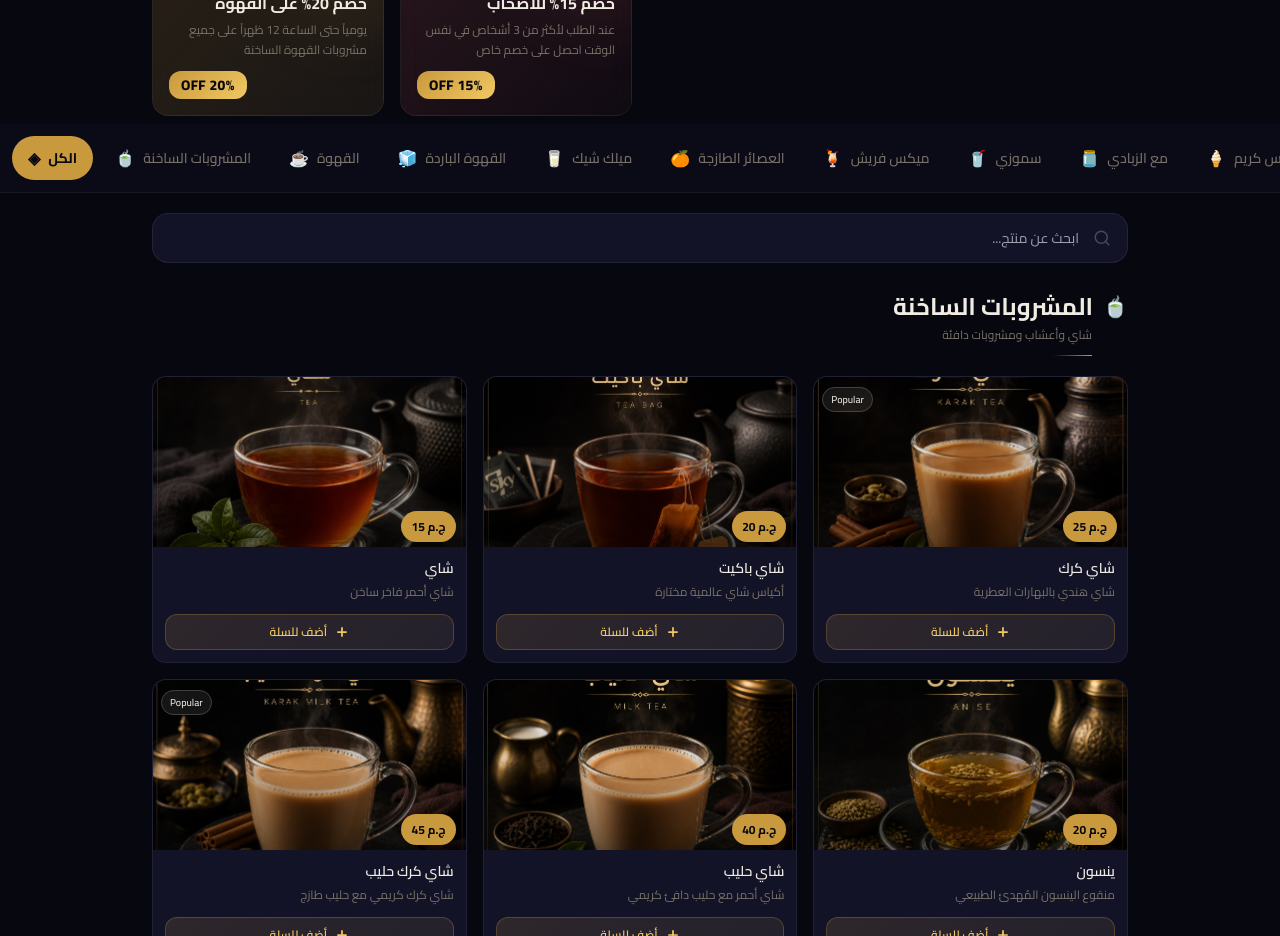
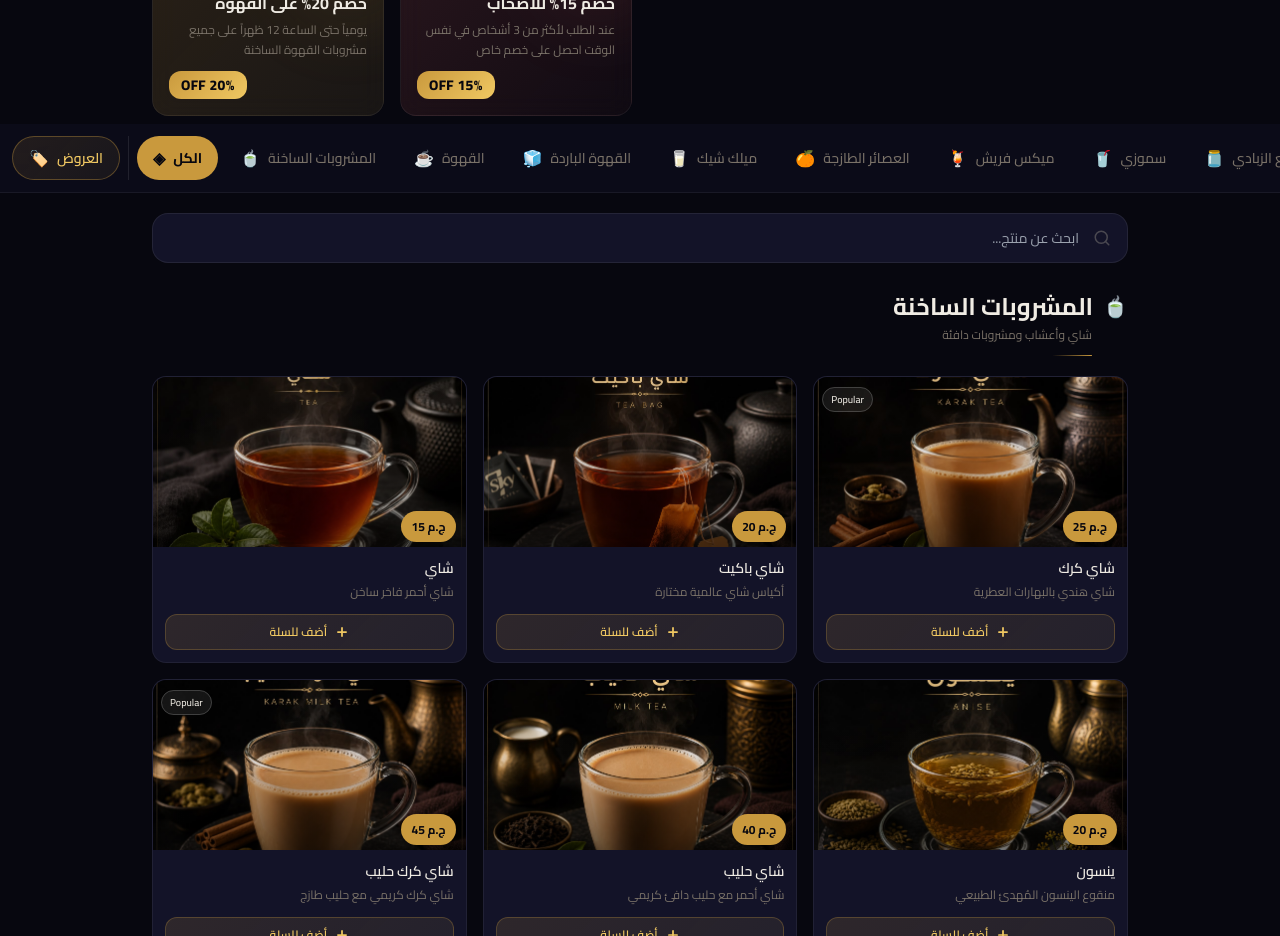
Before and after one commit to Eslam-muhamed/menu_NEW, a React (Vite) app: page / in a window 1280 px wide. Shown: the part 840-1776 px from the top of the page. Built offline with nearby package versions, Linux system fonts and the light colour scheme; a web font is replaced by a local one.

Commit message:
edit offer section location

```diff
--- a/src/components/features/CategoryNav.tsx
+++ b/src/components/features/CategoryNav.tsx
@@ -42,6 +42,31 @@ export default function CategoryNav({ categories, activeCategory, onCategoryChan
         ref={scrollContainerRef}
         className="flex items-center gap-1.5 px-3 py-3 overflow-x-auto scrollbar-hide"
       >
+        {/* ── Offers shortcut ──────────────────────────── */}
+        <button
+          onClick={() => {
+            document.getElementById('offers-section')?.scrollIntoView({ behavior: 'smooth', block: 'start' });
+          }}
+          className="flex items-center gap-2 px-4 py-2 rounded-full text-sm font-body font-semibold whitespace-nowrap flex-shrink-0 transition-all duration-300 min-h-[44px]"
+          style={{
+            background: 'linear-gradient(135deg, rgba(201,153,61,0.13), rgba(240,200,98,0.06))',
+            border: '1.5px solid rgba(201,153,61,0.38)',
+            color: '#f0c862',
+            fontFamily: "'Cairo', 'Inter', system-ui, sans-serif",
+          }}
+          aria-label="العروض الخاصة"
+        >
+          <span className="text-base leading-none" aria-hidden="true">🏷️</span>
+          <span>العروض</span>
+        </button>
+
+        {/* Divider */}
+        <div
+          className="flex-shrink-0 self-stretch w-px mx-0.5"
+          style={{ background: 'var(--border-2)' }}
+          aria-hidden="true"
+        />
+
         {allTabs.map((cat) => {
           const isActive = activeCategory === cat.id;
           return (
--- a/src/components/features/OffersSection.tsx
+++ b/src/components/features/OffersSection.tsx
@@ -191,7 +191,7 @@ function SectionHeader() {
 
 export default function OffersSection() {
   return (
-    <section className="pt-8 pb-2 max-w-5xl mx-auto overflow-hidden">
+    <section id="offers-section" className="pt-8 pb-2 max-w-5xl mx-auto overflow-hidden">
       <SectionHeader />
 
       <div className="md:hidden flex gap-3 overflow-x-auto px-4 pb-2 scrollbar-hide snap-x snap-mandatory">
```
Also changed, not shown: 1 other file (tests, documents, lock files or other folders).
